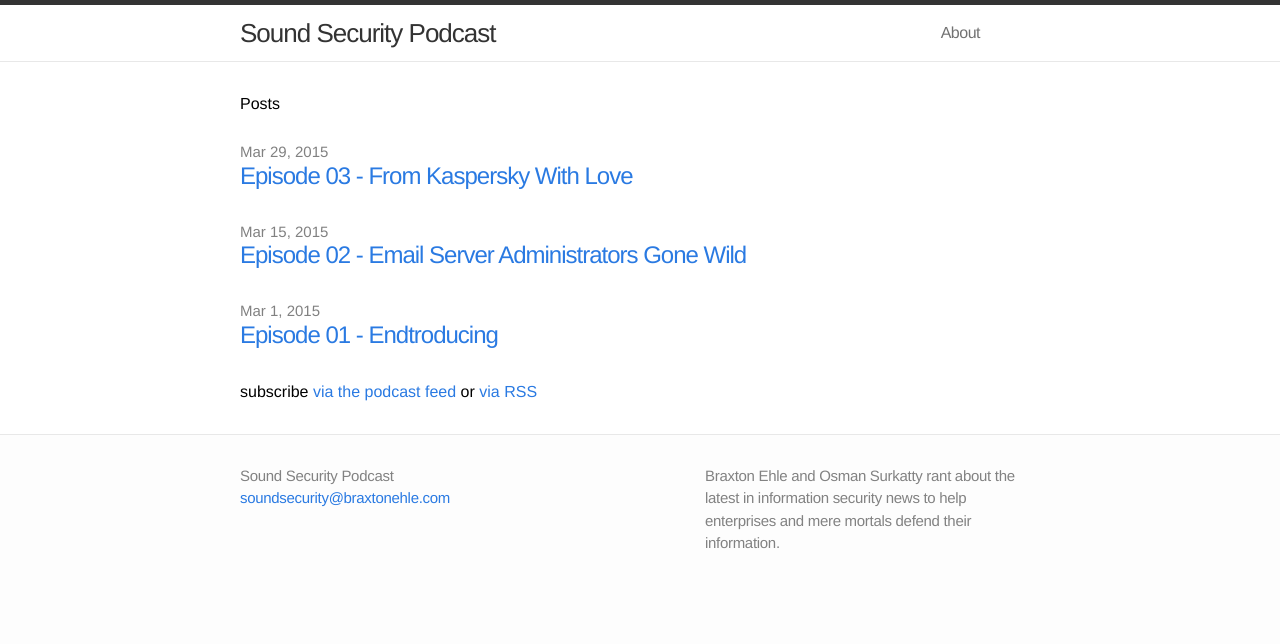
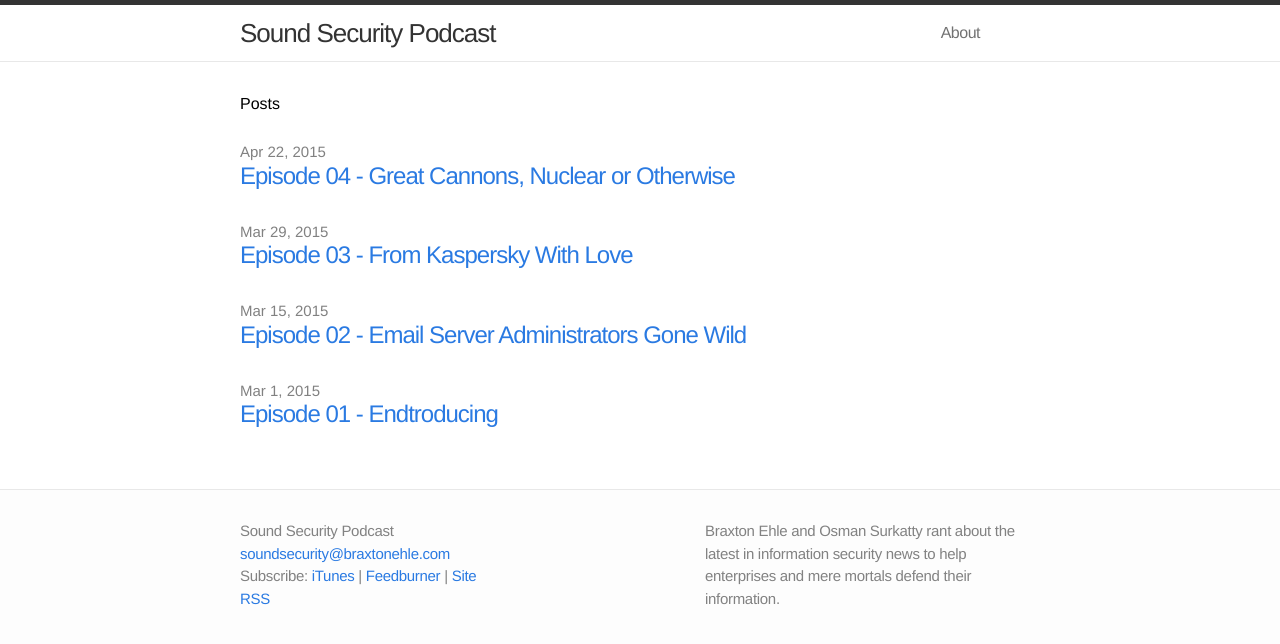
Before and after one commit to braxtone/soundsecurity, a Jekyll site: the page built from index.html, in a window 1280 px wide. Shown: the top 644 px of the page. Built offline with Jekyll 4.4.1, drawn with Linux system fonts in a browser that asks for light colours.

Commit message:
Updating footer with iTunes link and posting episode 4

```diff
--- a/_includes/footer.html
+++ b/_includes/footer.html
@@ -6,6 +6,11 @@
       <ul>
         <li>{{ site.title }}</li>
         <li><a href="mailto:{{ site.email }}">{{ site.email }}</a></li>
+        <li/>
+        <li>Subscribe: <a
+          href="https://itunes.apple.com/tt/podcast/sound-security-podcast/id974229319?mt=2">iTunes</a> | <a href="http://feeds.feedburner.com/SoundSecurityPodcast">Feedburner</a> | <a href="{{ "/feed.xml" | prepend: site.baseurl }}">Site RSS</a>
+        </li>
+
       </ul>
     </div>
 
--- a/index.html
+++ b/index.html
@@ -14,9 +14,4 @@ layout: default
       </li>
     {% endfor %}
   </ul>
-
-  <p class="rss-subscribe">
-    subscribe <a href="http://feeds.feedburner.com/SoundSecurityPodcast">via the podcast feed</a> or <a href="{{ "/feed.xml" | prepend: site.baseurl }}">via RSS</a>
-  </p>
-
 </div>
```
Also changed, not shown: _posts/2015-04-22-great-cannons-nuclear-or-otherwise.markdown (added, +26 -0 lines), 1 other file.
